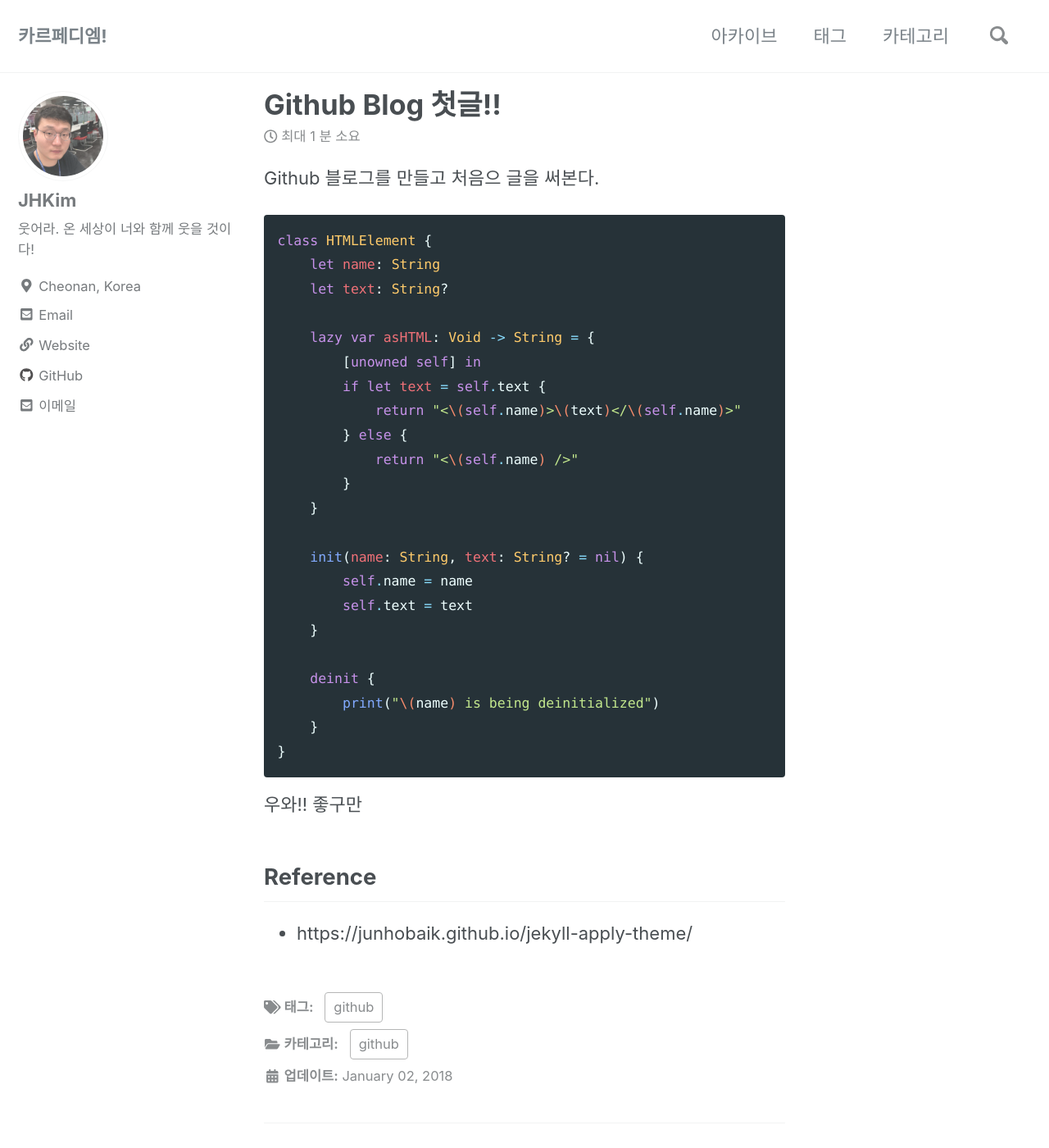
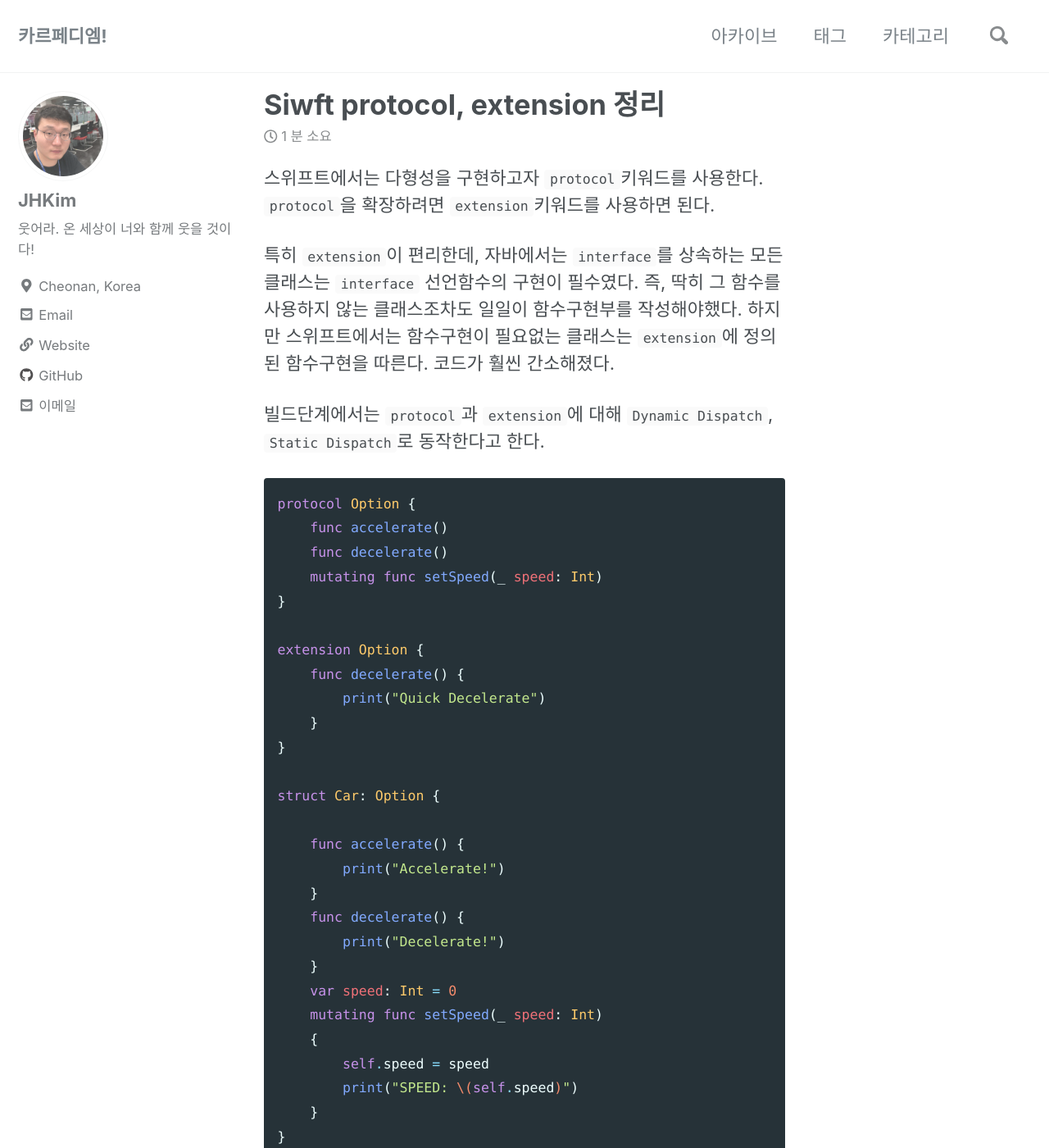
Before and after one commit to cerulean85/cerulean85.github.io, a Jekyll site: the page built from _posts/2018-09-26-swift문법.md, in a window 1280 px wide and 1400 px high. Shown: the whole window at 82% size. Built offline with Jekyll 4.4.1, drawn with Linux system fonts in a browser that asks for light colours; nearby versions of some CDN libraries; comment, search, counter and statistics services are not loaded; some of the changed text lies outside the part shown.

Commit message:
Update 2018-09-26-swift문법.md
정리끝!

````diff
--- a/_posts/2018-09-26-swift문법.md
+++ b/_posts/2018-09-26-swift문법.md
@@ -1,39 +1,59 @@
 ---
-title: Github Blog 첫글!!
-date: 2018-01-02
+title: Siwft protocol, extension 정리
+date: 2018-09-26
 tags: github
-category: github
+category: swift, protocol, extension
 ---
 
-Github 블로그를 만들고 처음으 글을 써본다.
+스위프트에서는 다형성을 구현하고자 `protocol`키워드를 사용한다.
+`protocol`을 확장하려면 `extension`키워드를 사용하면 된다.
+
+특히 `extension`이 편리한데, 자바에서는 `interface`를 상속하는 모든 클래스는 `interface` 선언함수의 구현이 필수였다. 즉, 딱히 그 함수를 사용하지 않는 클래스조차도 일일이 함수구현부를 작성해야했다. 하지만 스위프트에서는 함수구현이 필요없는 클래스는 `extension`에 정의된 함수구현을 따른다. 코드가 훨씬 간소해졌다.
+
+빌드단계에서는 `protocol`과 `extension`에 대해 `Dynamic Dispatch`, `Static Dispatch`로 동작한다고 한다.
 
 ```swift
-class HTMLElement {
-    let name: String
-    let text: String?
+protocol Option {
+    func accelerate()
+    func decelerate()
+    mutating func setSpeed(_ speed: Int)
+}
 
-    lazy var asHTML: Void -> String = {
-        [unowned self] in
-        if let text = self.text {
-            return "<\(self.name)>\(text)</\(self.name)>"
-        } else {
-            return "<\(self.name) />"
-        }
+extension Option {
+    func decelerate() {
+        print("Quick Decelerate")
     }
+}
 
-    init(name: String, text: String? = nil) {
-        self.name = name
-        self.text = text
+struct Car: Option {
+
+    func accelerate() {
+        print("Accelerate!")
     }
-
-    deinit {
-        print("\(name) is being deinitialized")
+    func decelerate() {
+        print("Decelerate!")
+    }
+    var speed: Int = 0
+    mutating func setSpeed(_ speed: Int)
+    {
+        self.speed = speed
+        print("SPEED: \(self.speed)")
     }
 }
 ```
 
-우와!! 좋구만
+## P.S
+처음에는 `dynamic`키워드를 조사하려 했는데 어쩌다보니 다른 키워드까지 조사해버렸다.
+`dynamic`키워드는 메소드나 변수의 오브젝티브-C `Dynamic Dispatch`를 이용하려고 선언한다는데 도대체 무슨 말인지 모르겠다. 이 말이 스위프트와 오브젝티브-C의 `Dynamic Dispatch`방식이 다르다는 의미인지... 앞으로 차차 알아봐야겠다.
+
+`swizzling`이라는 용어도 나오더라. 쉽게 얘기하여 '실행함수바꿔치기'인데, 특정시점에 실행되어야 하는 함수를 같은 매개변수와 반환형을 가진 다른 함수로 변경할 수 있다는 개념이다. 도대체 이 쉬운 개념을 왜 다들 그렇게 어렵게 설명하는 것인지...
+
+조사차 블로그를 돌아다니다 보면 참 설명이 어렵게 되어있다. 한줄이면 될 설명이 늘어져 더 헷갈리는 경우도 많다.
+설득을 위한 글들이 대부분 그렇다. 설명이 길고 글이 지저분하다. 어디가 핵심인지 파악하기 어렵다.
+
+단순히 지식을 저장하는 용도가 아니라 누군가에게 지식을 전달하고자 마음 먹었다면, 간결하지만 핵심을 정확히 짚는 글을 쓰는 연습도 게을리 해서는 안 된다.
+
 
 ## Reference
 
-- https://junhobaik.github.io/jekyll-apply-theme/
+- https://medium.com/@PavloShadov/https-medium-com-pavloshadov-swift-protocols-magic-of-dynamic-static-methods-dispatches-dfe0e0c85509
````
